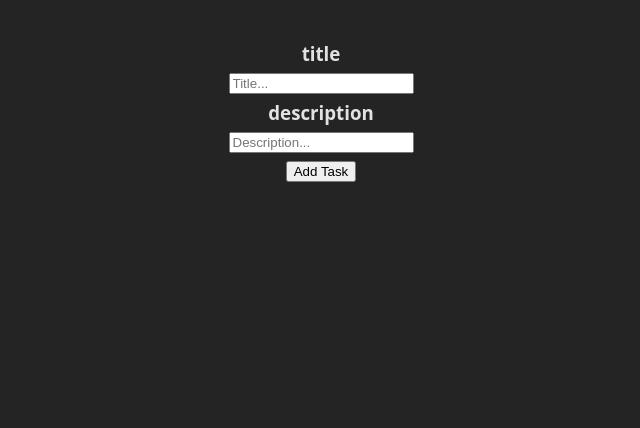
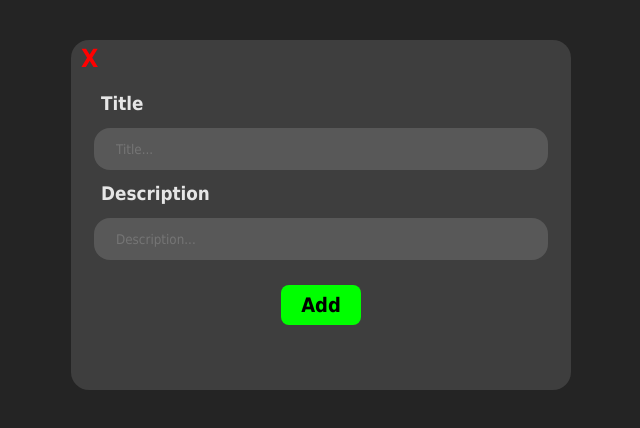
Before and after one commit to Javad-002/Session-1-Task-To-Do-List-with-TypeScript, a React (Vite) app in the folder To Do List/: page / in a window 1280 px wide. Shown: the top 428 px of the page, without its empty margins (319-959 px from the left). Built offline with nearby package versions, Linux system fonts and the light colour scheme.

Commit message:
استایل فرم تغییر کرد

```diff
--- a/To Do List/src/App.css
+++ b/To Do List/src/App.css
@@ -4,3 +4,7 @@
   padding: 2rem;
   text-align: center;
 }
+
+*{
+  font-family: tahoma;
+}
--- a/To Do List/src/components/TodoList.tsx
+++ b/To Do List/src/components/TodoList.tsx
@@ -1,4 +1,4 @@
-import { useState } from "react";
+import { useRef, useState } from "react";
 import style from "./style.module.css";
 interface task {
   id: number;
@@ -33,37 +33,65 @@ const TodoList = () => {
   const [describe, setDescribe] = useState<string>("");
   const [myTasks, setMyTasks] = useState<task[]>([]);
 
+  const taskForm = useRef<HTMLDivElement>(null);
+
   const handleAddTask = () => {
     const updatedTasks = addTask(myTasks, title, describe);
     setMyTasks(updatedTasks);
   };
+
+  const closeForm = () => {
+    if (taskForm.current) {
+      taskForm.current.style.display = 'none';
+    }
+  };
+
+  const openForm = () => {
+    if (taskForm.current) {
+      taskForm.current.style.display = 'block';
+    }
+  }
+
   return (
-    <>
-      <h3 style={{ margin: "0" }}>title</h3>
+    <div className={style.continer}>
+      <div ref={taskForm} className={style.addTaskForm}>
+        <h6 onClick={closeForm} className={style.closeBtn}>
+          X
+        </h6>
+        <h3 className={style.titles}>Title</h3>
         <input
-        style={{ display: "block", margin: "5px auto" }}
+          className={style.inputs}
           placeholder="Title..."
           onChange={(e) => {
             setTitle(e.target.value);
           }}
           type="text"
         />
-      <h3 style={{ margin: "0" }}>description</h3>
+        <h3 className={style.titles}>Description</h3>
         <input
-        style={{ display: "block", margin: "5px auto" }}
+          className={style.inputs}
           placeholder="Description..."
           onChange={(e) => {
             setDescribe(e.target.value);
           }}
           type="text"
         />
-      <button style={{marginBottom:"10px"}} onClick={handleAddTask}>
-        Add Task
+        <button className={style.button} onClick={handleAddTask}>
+          Add
         </button>
+      </div>
+
+      <div>
+        <h3 style={{width:"500px"}}>To Do List</h3>
+        <div style={{background:"gray", width:"100%", borderRadius:"26px",marginBottom:"20px"}}>
+          <button onClick={openForm} className={style.openBtn}>+</button>
+        </div>
         {myTasks.map((task) => (
           <div
             className={
-            task.isCompleted == false ? style.taskCard : style.taskCardCompleted
+              task.isCompleted == false
+                ? style.taskCard
+                : style.taskCardCompleted
             }
             key={task.id}
           >
@@ -81,7 +109,8 @@ const TodoList = () => {
             />
           </div>
         ))}
-    </>
+      </div>
+    </div>
   );
 };
 
--- a/To Do List/src/components/style.module.css
+++ b/To Do List/src/components/style.module.css
@@ -1,20 +1,99 @@
-.taskCard{
+.taskCard {
   background: #333;
   width: 500px;
-    margin: 0 auto 10px;
+  margin-bottom: 10px;
   padding: 10px;
   text-align: left;
   border-radius: 16px;
   min-height: 60px;
 }
 
-.taskCardCompleted{
+.taskCardCompleted {
   background: #555;
   width: 500px;
-    margin: 0 auto 10px;
+  margin-bottom: 10px;
   padding: 10px;
   text-align: left;
   border-radius: 16px;
   min-height: 60px;
-    opacity: .3;
+  opacity: 0.3;
 }
+
+.addTaskForm {
+  padding-top: 50px;
+  width: 500px;
+  height: 300px;
+  background: #3e3e3e;
+  border-radius: 18px;
+  position: fixed;
+}
+
+.titles {
+  text-align: left;
+  margin: 0;
+  text-indent: 30px;
+}
+
+.inputs {
+  display: block;
+  margin: 10px auto;
+  width: 90%;
+  height: 40px;
+  border-radius: 16px;
+  text-indent: 20px;
+  outline: 0 none;
+  border: 0 none;
+  background: #585858;
+}
+.button:hover {
+  transform: scale(0.9);
+}
+.button {
+  transition: 0.3s;
+  width: 80px;
+  height: 40px;
+  background: lime;
+  font-size: 20px;
+  font-weight: 900;
+  border-radius: 8px;
+  border: 0 none;
+  cursor: pointer;
+  margin-top: 15px;
+}
+.closeBtn:hover {
+  transform: scale(0.9);
+}
+.closeBtn {
+  transition: 0.4s;
+  cursor: pointer;
+  font-size: 25px;
+  font-weight: 900;
+  color: red;
+  margin: 0;
+  position: absolute;
+  top: 0;
+  left: 10px;
+}
+
+.openBtn {
+  width: 40px;
+  height: 40px;
+  text-align: center;
+  transition: 0.4s;
+  cursor: pointer;
+  font-size: 25px;
+  font-weight: 900;
+  margin: 0;
+  border: 0 none;
+  border-radius: 50%;
+  padding: 0;
+  display: block;
+}
+
+.continer {
+  width: 500px;
+  margin: 0 auto;
+  display: flex;
+  flex-flow: row wrap;
+  justify-content: center;
+}
```
Lines whose indentation alone changed are shown as unchanged.
